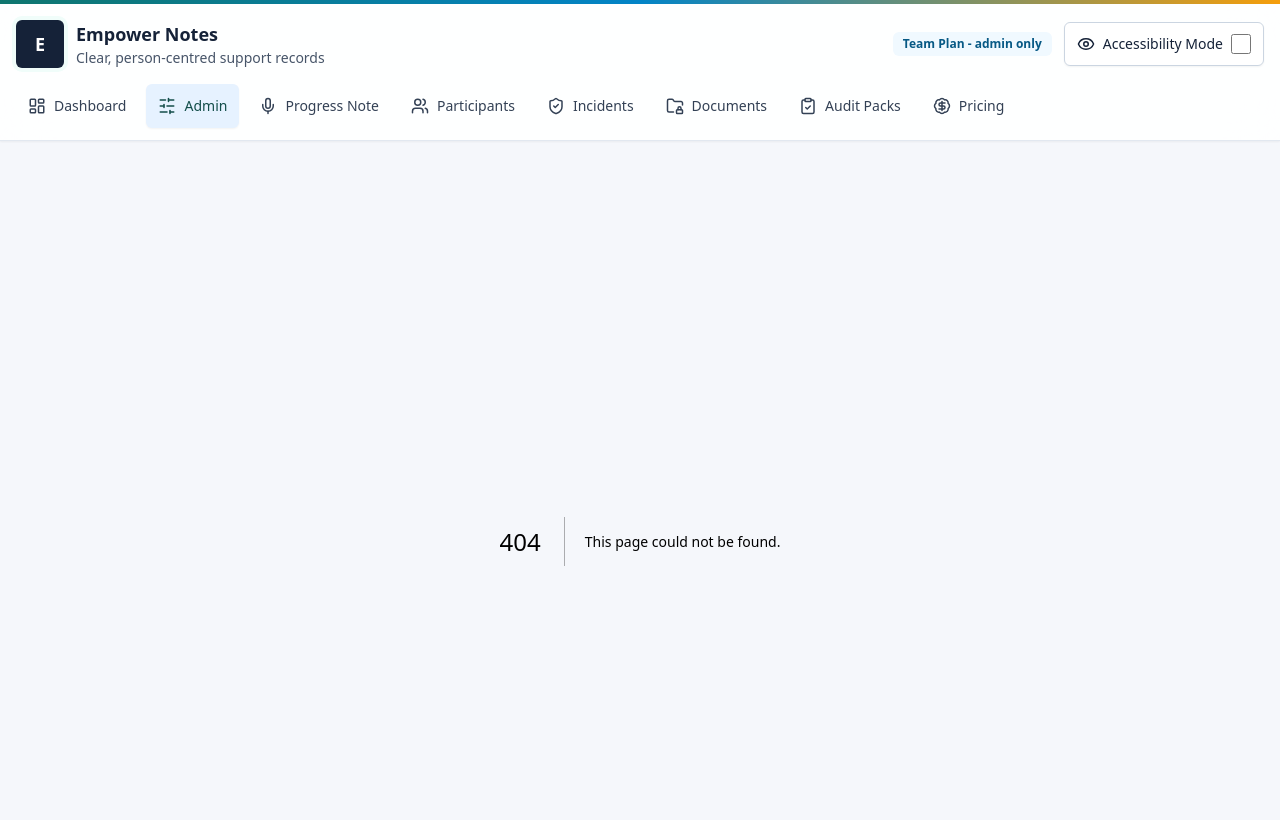
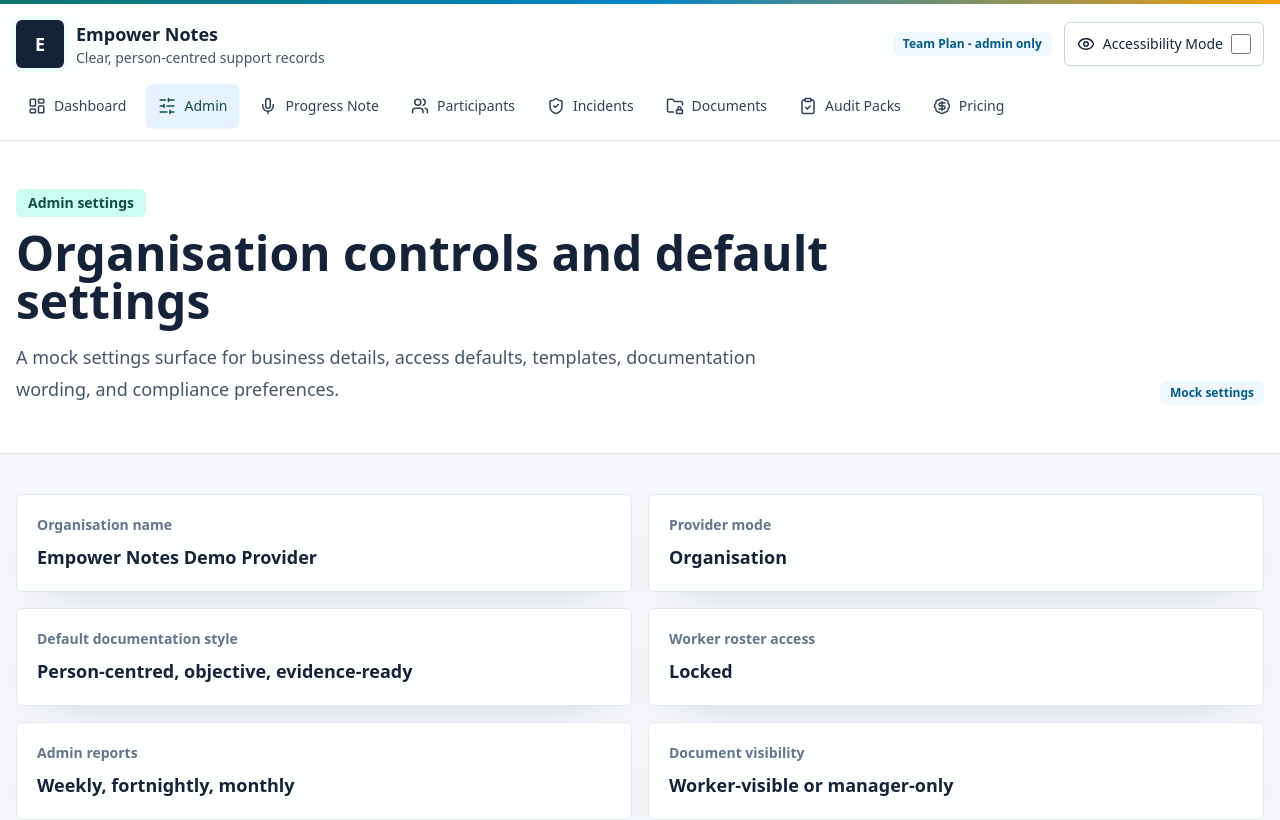
Before and after one commit to DENMWA/EMPOWER, a Next.js app: page /admin/settings in a window 1280 px wide. Before the commit this address had no page. Shown: the top 820 px of the page. Built offline with nearby package versions, Linux system fonts and the light colour scheme.

Commit message:
Add admin settings page

```diff
--- /dev/null
+++ b/app/admin/settings/page.tsx
@@ -0,0 +1,31 @@
+import { Card, PageHeader, Section, StatusBadge } from "@/components/ui";
+
+const settings = [
+  { label: "Organisation name", value: "Empower Notes Demo Provider" },
+  { label: "Provider mode", value: "Organisation" },
+  { label: "Default documentation style", value: "Person-centred, objective, evidence-ready" },
+  { label: "Worker roster access", value: "Locked" },
+  { label: "Admin reports", value: "Weekly, fortnightly, monthly" },
+  { label: "Document visibility", value: "Worker-visible or manager-only" }
+];
+
+export default function AdminSettingsPage() {
+  return (
+    <>
+      <PageHeader
+        eyebrow="Admin settings"
+        title="Organisation controls and default settings"
+        description="A mock settings surface for business details, access defaults, templates, documentation wording, and compliance preferences."
+        actions={<StatusBadge label="Mock settings" tone="blue" />}
+      />
+      <Section className="grid gap-4 md:grid-cols-2">
+        {settings.map((item) => (
+          <Card key={item.label}>
+            <p className="text-sm font-semibold text-slate-500">{item.label}</p>
+            <p className="mt-2 text-lg font-semibold text-ink">{item.value}</p>
+          </Card>
+        ))}
+      </Section>
+    </>
+  );
+}
```
